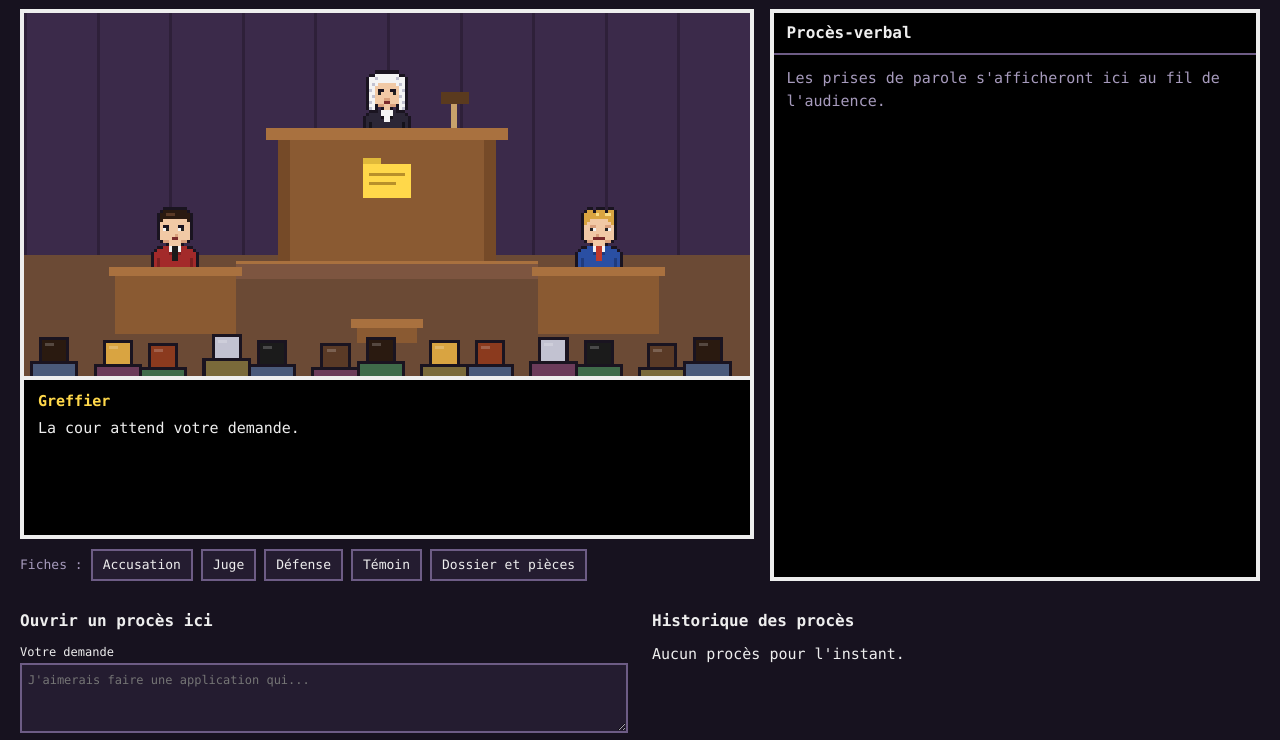
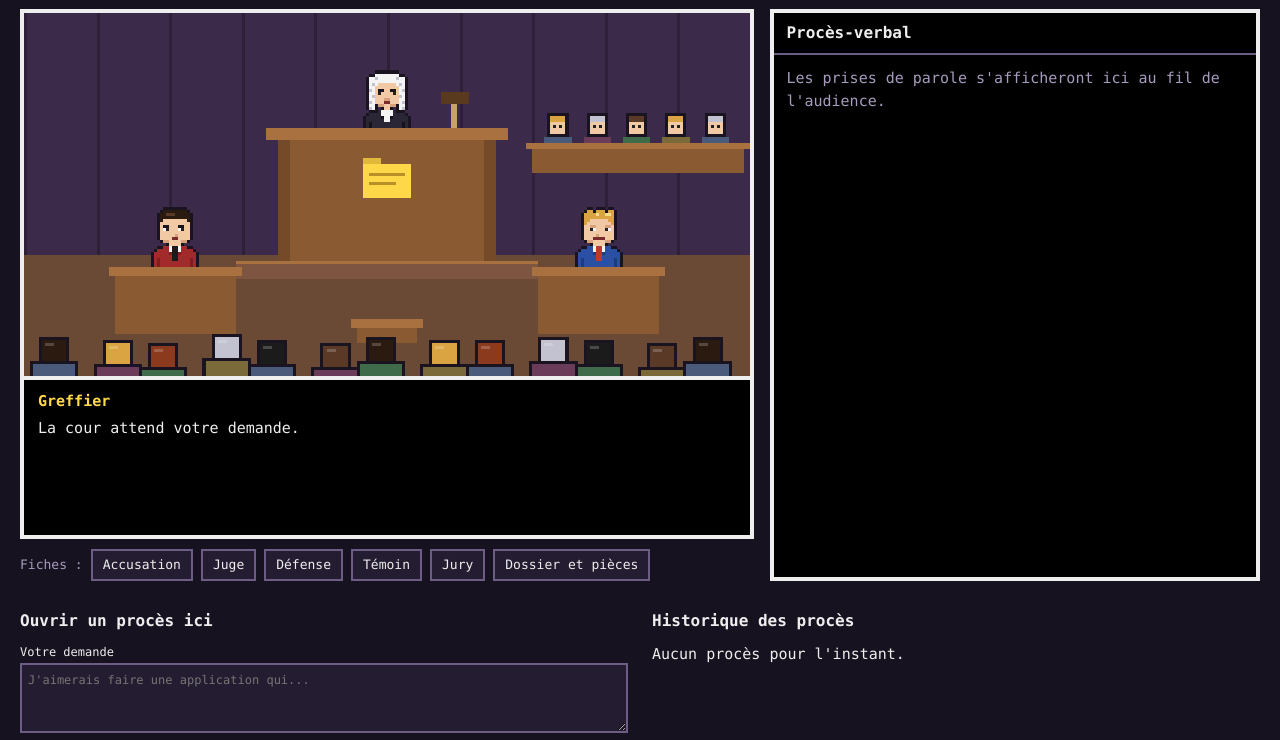
Before and after one commit to prothomasclaude/tribunal-ia, a plain HTML site: page index.html in a window 1280 px wide. Shown: the part 49-789 px from the top of the page. Drawn offline with Linux system fonts and the light colour scheme; no server answers.

Commit message:
Jury qui vote à main levée
- Banc du jury dans la salle : cinq jurés lèvent la main au fil du vote,
  carton bleu (Défense) ou rouge (Accusation), abstention possible.
- /objection fait voter cinq agents indépendants en parallèle avant le
  verdict ; le vote est consultatif pour le Juge.
- Le formulaire de la page ajoute aussi le vote (un seul appel au modèle).

Co-Authored-By: Claude Fable 5.2 <noreply@anthropic.com>

```diff
--- a/index.html
+++ b/index.html
@@ -4,7 +4,7 @@
 <meta name="viewport" content="width=device-width,initial-scale=1">
 <title>Tribunal des IA</title>
 <style>
-  :root { color-scheme: dark; scrollbar-color: #6d5c85 #000; --bg: #17121f; --panel: #241c30; --line: #6d5c85; --ink: #eee; --dim: #a79bbd; --gold: #ffd84a; --pro: #ef6a62; --def: #6f9bf5; --wit: #5fcf9a; }
+  :root { color-scheme: dark; scrollbar-color: #6d5c85 #000; --bg: #17121f; --panel: #241c30; --line: #6d5c85; --ink: #eee; --dim: #a79bbd; --gold: #ffd84a; --pro: #ef6a62; --def: #6f9bf5; --wit: #5fcf9a; --jury: #c79bf2; }
   body { margin: 0; background: var(--bg); color: var(--ink); font: 15px/1.5 ui-monospace, Menlo, Consolas, monospace; }
   main { max-width: 1240px; margin: auto; padding: 16px; }
   header { display: flex; flex-wrap: wrap; align-items: center; gap: 8px 20px; margin-bottom: 12px; }
@@ -40,6 +40,7 @@
   .l-pro { border-color: var(--pro) !important; } .l-pro strong { color: var(--pro); }
   .l-def { border-color: var(--def) !important; } .l-def strong { color: var(--def); }
   .l-wit { border-color: var(--wit) !important; } .l-wit strong { color: var(--wit); }
+  .l-jury { border-color: var(--jury) !important; } .l-jury strong { color: var(--jury); }
   .l-judge { border-color: var(--gold) !important; } .l-judge strong { color: var(--gold); }
 
   .fiches { display: flex; flex-wrap: wrap; gap: 8px; align-items: center; margin-top: 10px; font-size: 13px; color: var(--dim); }
@@ -103,6 +104,7 @@
         <button type="button" class="ghost" data-fiche="judge">Juge</button>
         <button type="button" class="ghost" data-fiche="def">Défense</button>
         <button type="button" class="ghost" data-fiche="wit">Témoin</button>
+        <button type="button" class="ghost" data-fiche="jury">Jury</button>
         <button type="button" class="ghost" data-fiche="dossier">Dossier et pièces</button>
       </div>
     </section>
@@ -159,9 +161,10 @@ const COMMON = "Tu joues dans un tribunal comique où des IA débattent de la me
 const ROLES = {
   def: { bio: "Avocat de la Défense. Propose une solution ou défend la pièce jugée, et tient sa position.", name: 'Défense', prefix: 'google/', pitch: 330, sys: "Tu es l'avocat de la Défense. À ta première intervention, propose UNE solution concrète (stack, architecture, périmètre), puis défends-la bec et ongles contre l'Accusation. 90 mots maximum." },
   pro: { bio: "Procureur. Cherche les failles et plaide pour une alternative précise.", name: 'Accusation', prefix: 'openai/', pitch: 200, sys: "Tu es le Procureur. Attaque les failles de la solution de la Défense (coût, complexité, risques) et plaide pour une alternative concrète que tu juges meilleure. 90 mots maximum." },
-  judge: { bio: "Juge. Écoute les débats, puis rend le verdict et la décision à appliquer.", name: 'Juge', prefix: 'anthropic/', pitch: 140, sys: "Tu es le Juge. Rends le verdict : désigne le gagnant (Défense ou Accusation), justifie en deux phrases, puis écris « Décision : » suivi des étapes concrètes retenues, numérotées en chiffres (1., 2., 3.), une par ligne. 150 mots maximum." },
+  judge: { bio: "Juge. Écoute les débats, puis rend le verdict et la décision à appliquer.", name: 'Juge', prefix: 'anthropic/', pitch: 140, sys: "Tu es le Juge. Rends le verdict : désigne le gagnant (Défense ou Accusation), justifie en deux phrases, en tenant compte du témoin et du vote du jury, qui reste consultatif, puis écris « Décision : » suivi des étapes concrètes retenues, numérotées en chiffres (1., 2., 3.), une par ligne. 150 mots maximum." },
   // field : le témoin n'a pas de champ modèle à lui, il emprunte celui du Juge
   wit: { bio: "Témoin expert. Appelé à la barre après la première manche pour établir les faits, sans prendre parti.", name: 'Témoin', field: 'judge', pitch: 260, sys: "Tu es un témoin expert neutre, appelé à la barre entre deux manches. Choisis la spécialité la plus utile à l'affaire (sécurité, coût, expérience utilisateur, performance, maintenance) et annonce-la en commençant. Éclaire le point le plus disputé par des faits vérifiables et dis ce qui est exact ou faux dans ce que chaque partie a affirmé. Tu ne désignes pas de gagnant. 70 mots maximum." },
+  jury: { bio: "Jury. Cinq jurés aux regards différents votent à main levée avant le verdict. Leur vote est consultatif : le Juge peut s'en écarter.", name: 'Jury', field: 'judge', pitch: 300, sys: "Tu es le jury : cinq jurés aux regards différents (le pragmatique, la sceptique, le comptable, l'utilisatrice, le mainteneur). Chacun vote pour la Défense ou pour l'Accusation d'après les débats. Écris exactement cinq lignes, une par juré, sous la forme « Le pragmatique vote Défense : sa raison en dix mots au plus. », puis une sixième ligne « Résultat : N voix pour la Défense, M pour l'Accusation. » Rien d'autre." },
 }
 const FIELDS = ['pro', 'judge', 'def'] // les rôles qui ont un champ modèle dans le formulaire
 const roleOf = who => Object.keys(ROLES).find(r => who.startsWith(ROLES[r].name))
@@ -171,6 +174,7 @@ const DEMO = {
   pro: ["Une page HTML ! Et demain, quand il faudra un état partagé, des tests, une équipe ? Je réclame un vrai framework, avec composants et typage.",
         "La Défense confond simplicité et négligence. Sans structure, chaque ajout sera un crime de plus au dossier. Je maintiens mes réquisitions."],
   wit: ["Expert en maintenance, je jure de dire la vérité. Fait numéro un : trois boutons ne justifient aucun framework. Fait numéro deux : sans tests, même un seul fichier finit par mordre. Chaque partie a donc à moitié raison, ce qui est très agaçant pour tout le monde."],
+  jury: ["Le pragmatique vote Défense : un fichier suffit pour trois boutons.\nLa sceptique vote Accusation : sans tests, je n'y crois pas.\nLe comptable vote Défense : zéro dépendance, zéro facture.\nL'utilisatrice vote Défense : je veux juste que ça marche.\nLe mainteneur vote Accusation : c'est moi qui relirai ce fichier.\nRésultat : 3 voix pour la Défense, 2 pour l'Accusation."],
   judge: ["Silence ! La cour donne raison à la Défense : le besoin est petit, la solution doit l'être aussi.\n\nDécision :\n1. Un seul fichier HTML, sans build.\n2. On mesure l'usage réel.\n3. On ne passe au framework que si la douleur est prouvée.\n\nL'audience est levée. (Mode démo : ajoutez une clé OpenRouter pour un vrai procès.)"],
 }
 
@@ -289,6 +293,22 @@ function crowd(t) {
     P(x - 4, y + 7, 16, 12, PAL.k); P(x - 3, y + 8, 14, 12, COAT[i % 4])
   }
 }
+// Le banc du jury, à droite du Juge. Chaque juré lève la main quand la ligne de son vote s'écrit dans la boîte de dialogue,
+// avec un carton de la couleur du camp choisi (bleu Défense, rouge Accusation).
+const JURY_X = [176, 189, 202, 215, 228]
+// une ligne par juré : un juré qui s'abstient garde la main baissée sans décaler les suivants
+const votesIn = text => text.split('\n').filter(l => l.trim()).map(l => { const m = l.match(/vote (?:pour )?(?:la |l')?(Défense|Accusation)/i); return m && (/^d/i.test(m[1]) ? 'def' : 'pro') })
+function jury(t) {
+  const votes = st.speaker === 'jury' ? votesIn($('line').textContent) : []
+  JURY_X.forEach((x, k) => {
+    P(x - 3, 33, 7, 8, PAL.k); P(x - 2, 34, 5, 6, PAL.s); P(x - 2, 34, 5, 2, HAIR[(k * 2 + 1) % 6])
+    P(x - 1, 37, 1, 1, PAL.e); P(x + 1, 37, 1, 1, PAL.e)
+    P(x - 4, 41, 9, 3, COAT[k % 4])
+    if (votes[k]) { P(x + 4, 29, 2, 8, PAL.s); P(x + 2, 25, 6, 4, PAL.k); P(x + 3, 26, 4, 2, votes[k] === 'def' ? '#6f9bf5' : '#ef6a62') }
+  })
+  P(168, 44, 70, 9, '#8a5a32'); P(166, 43, 74, 2, '#a9713f')
+  if (st.speaker === 'jury' && st.thinking && !votes.some(Boolean)) for (let k = 0; k < (t / 300 | 0) % 4; k++) P(198 + k * 3, 27, 2, 2, '#fff')
+}
 function draw(t) {
   P(0, 0, 240, 120, '#3b2a4a')
   for (let x = 0; x < 240; x += 24) P(x, 0, 1, 80, '#2e2039')
@@ -300,6 +320,7 @@ function draw(t) {
   P(70, 82, 100, 6, '#7d5540'); P(70, 82, 100, 1, '#a9713f') // estrade posée sur le plancher
   const down = t - st.gavel < 900 && (t / 150 | 0) % 2 // le marteau frappe au verdict
   P(138, down ? 34 : 26, 9, 4, '#5a3a1e'); P(141, down ? 30 : 30, 2, 8, '#c9a26b')
+  jury(t)
   person('pro', 50, 76, t)
   P(30, 86, 40, 20, '#8a5a32'); P(28, 84, 44, 3, '#a9713f')
   person('def', 190, 76, t)
@@ -358,7 +379,7 @@ const THEMES = {
     bass: Array.from({ length: 32 }, (_, i) => i % 2 ? 0 : i < 24 ? 82 : 87),
     lead: Array.from({ length: 32 }, (_, i) => ({ 0: 659, 8: 622, 16: 659, 24: 698 })[i] || 0) },
 }
-THEMES.wit = { wave: 'triangle', hat: 4, bass: THEMES.def.bass, lead: THEMES.judge.lead } // témoin : basse posée, notes rares
+THEMES.jury = THEMES.wit = { wave: 'triangle', hat: 4, bass: THEMES.def.bass, lead: THEMES.judge.lead } // témoin : basse posée, notes rares
 $('mus').checked = localStorage.mus !== '0'
 $('mus').onchange = () => localStorage.mus = +$('mus').checked
 let musicId
@@ -444,7 +465,7 @@ async function ask(role, transcript, onDelta, canned) {
 
 // --- Voix : les plaidoiries sont lues par la synthèse vocale du navigateur, une hauteur de voix par rôle ---
 const synth = window.speechSynthesis
-const VOICE = { judge: { pitch: .5, rate: .95 }, pro: { pitch: .8, rate: 1.05 }, def: { pitch: 1.3, rate: 1.05 }, wit: { pitch: 1.1, rate: 1 } }
+const VOICE = { judge: { pitch: .5, rate: .95 }, pro: { pitch: .8, rate: 1.05 }, def: { pitch: 1.3, rate: 1.05 }, wit: { pitch: 1.1, rate: 1 }, jury: { pitch: 1, rate: 1.1 } }
 let frVoices = []
 function loadVoices() {
   frVoices = synth ? synth.getVoices().filter(v => v.lang.toLowerCase().startsWith('fr')) : []
@@ -564,6 +585,7 @@ const SPOTS = { wit: [120, 96], judge: [120, 31], pro: [50, 76], def: [190, 76]
 function spotAt(e) {
   const k = 240 / c.canvas.clientWidth, x = e.offsetX * k, y = e.offsetY * k
   if (x >= 111 && x <= 129 && y >= 47 && y <= 62) return 'dossier'
+  if (x >= 166 && y >= 26 && y <= 53) return 'jury'
   return Object.keys(SPOTS).find(r => Math.abs(x - SPOTS[r][0]) <= 11 && y >= SPOTS[r][1] - 15 && y <= SPOTS[r][1] + 9)
 }
 c.canvas.onclick = e => { const spot = spotAt(e); if (spot) openFiche(spot) }
@@ -633,7 +655,7 @@ async function trial(replay) {
   else {
     for (let i = 0; i < +$('rounds').value; i++) order.push('def', 'pro')
     order.splice(2, 0, 'wit') // le témoin expert passe à la barre après la première manche
-    order.push('judge')
+    order.push('jury', 'judge') // le jury vote à main levée juste avant le verdict
   }
   try {
     for (let i = 0; ; i++) {
@@ -669,8 +691,8 @@ async function trial(replay) {
       if (!msg.text) await whole
       if (role === 'judge') sfxGavel()
       else if (lines.length) {
-        $('obj').textContent = role === 'wit' ? 'TÉMOIN À LA BARRE !' : 'OBJECTION !'
-        role === 'wit' ? sfxWitness() : sfxObjection()
+        $('obj').textContent = { wit: 'TÉMOIN À LA BARRE !', jury: 'LE JURY VOTE !' }[role] || 'OBJECTION !'
+        role === 'wit' || role === 'jury' ? sfxWitness() : sfxObjection()
         $('obj').hidden = false; await wait(900); $('obj').hidden = true
       }
       st.thinking = false
```
Also changed, not shown: 3 other files.
